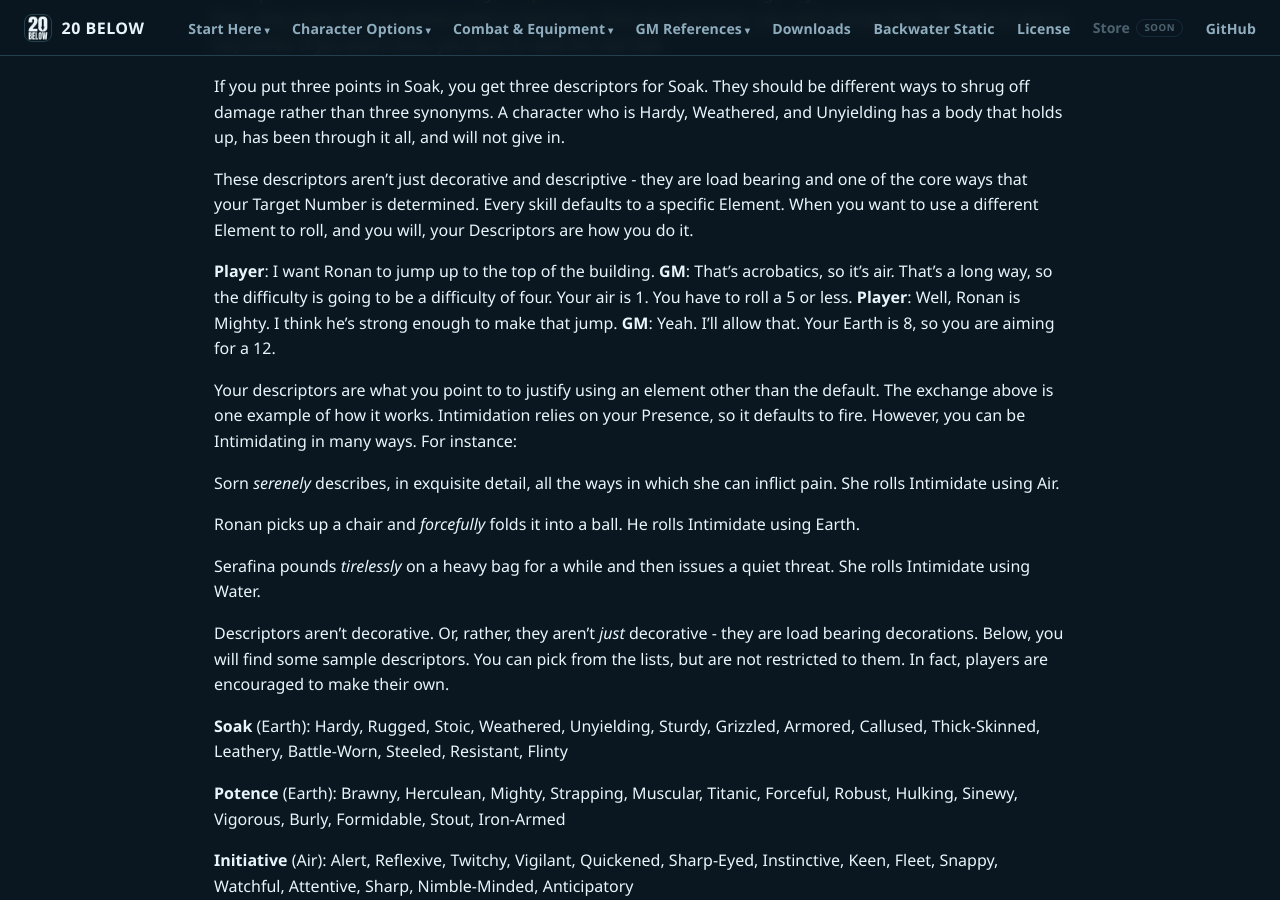
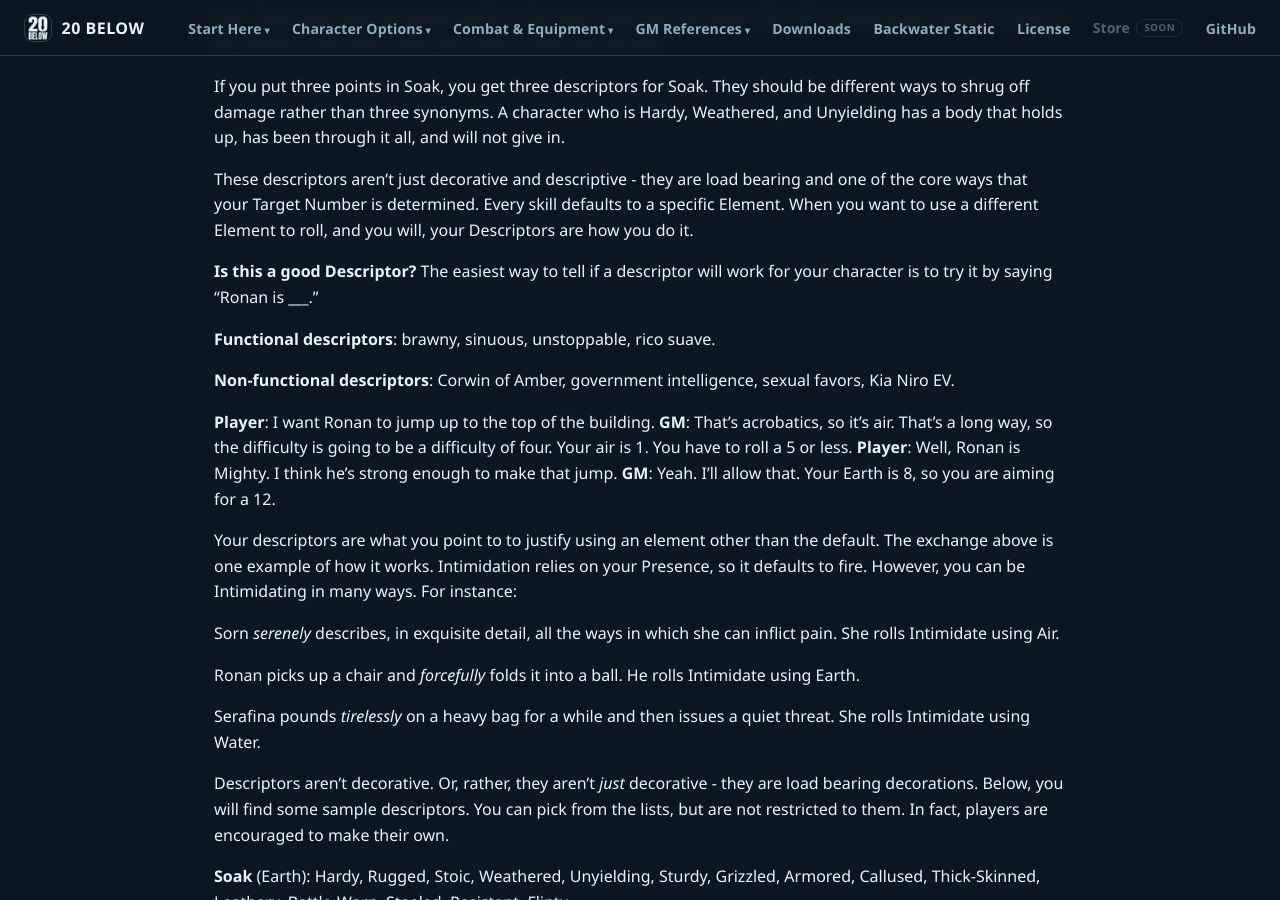
Before and after one commit to feralucce/20_Below, a Jekyll site: the page built from webbook/creating-a-character.md, in a window 1280 px wide and 900 px high, scrolled down 5361 px. Built offline with Jekyll 4.4.1, drawn with Linux system fonts in a browser that asks for light colours.

Commit message:
Webbook: the descriptor test, from the print copy of Chapter 3
Three paragraphs written into the manuscript and rebuilt out: how to tell
whether a descriptor will work, with a functional and a non-functional
example list.

They were authored in the Brewery copy of the chapter while it was being
laid out for print, so they had to come back the other way. Only the
prose crossed over. That copy has also been restructured into ::: blocks -
each Nature's name moved into a block title, each Sub-Stat into a tinted
aside - and none of that belongs here: the manuscript is what this file is
built from, so writing the layout back into it would be circular.

The two example lists are comma runs rather than bullets, matching every
other descriptor list in the chapter and avoiding an edit to the
document's RTF list table for four words.

Co-Authored-By: Claude Opus 5 <noreply@anthropic.com>

```diff
--- a/webbook/creating-a-character.md
+++ b/webbook/creating-a-character.md
@@ -165,6 +165,12 @@ If you put three points in Soak, you get three descriptors for Soak. They should
 
 These descriptors aren’t just decorative and descriptive - they are load bearing and one of the core ways that your Target Number is determined. Every skill defaults to a specific Element. When you want to use a different Element to roll, and you will, your Descriptors are how you do it.
 
+**Is this a good Descriptor?** The easiest way to tell if a descriptor will work for your character is to try it by saying “Ronan is _______.”
+
+**Functional descriptors**: brawny, sinuous, unstoppable, rico suave.
+
+**Non-functional descriptors**: Corwin of Amber, government intelligence, sexual favors, Kia Niro EV.
+
 **Player**: I want Ronan to jump up to the top of the building.
 **GM**: That’s acrobatics, so it’s air. That’s a long way, so the difficulty is going to be a difficulty of four. Your air is 1. You have to roll a 5 or less.
 **Player**: Well, Ronan is Mighty. I think he’s strong enough to make that jump.
```
